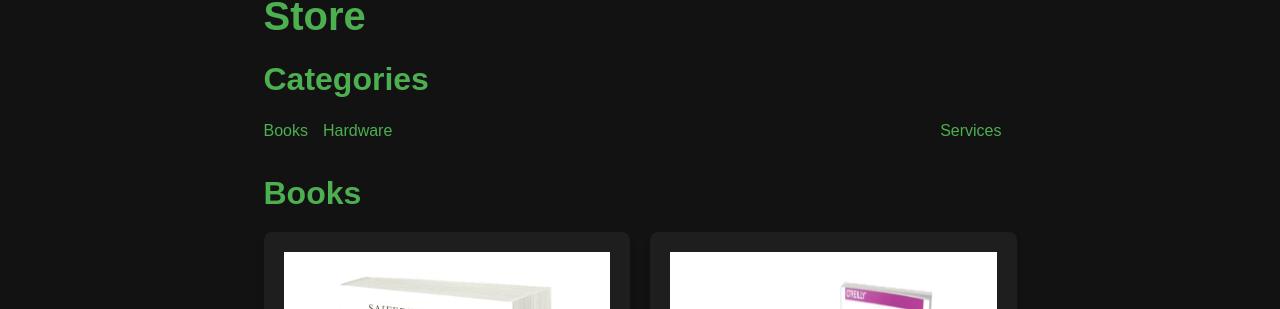
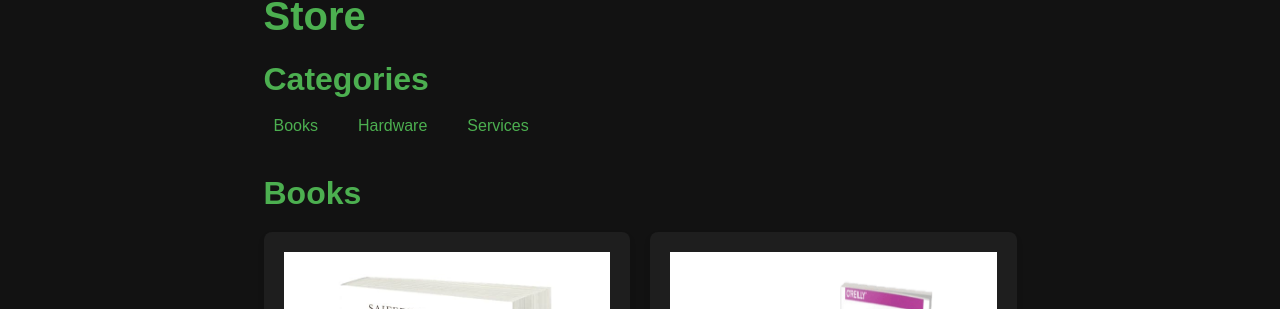
Before and after one commit to whiterabbit21m-test/whiterabbit21m-test.github.io, a Jekyll site: the page built from shop.html, in a window 1280 px wide. Shown: the part 292-601 px from the top of the page. Built offline with Jekyll 4.4.1, drawn with Linux system fonts in a browser that asks for light colours.

Commit message:
Update _shop.scss

```diff
--- a/_sass/_shop.scss
+++ b/_sass/_shop.scss
@@ -3,10 +3,11 @@ $accent-color: #4CAF50;
 $text-color: #ffffff;
 $card-bg-color: #1E1E1E;
 
-.shop-container, .cart-container {
+.shop-container {
   max-width: 1200px;
   margin: 0 auto;
   padding: 20px;
+
   h1, h2 {
     color: $accent-color;
     margin-bottom: 20px;
@@ -15,51 +16,39 @@ $card-bg-color: #1E1E1E;
 
 .product-categories {
   margin-bottom: 30px;
+
+  h2 {
+    margin-bottom: 10px;
+  }
+
   ul {
     list-style-type: none;
     padding: 0;
+    margin: 0;
     display: flex;
+    justify-content: flex-start;
     align-items: center;
-    li {
-      display: inline-block;
-      margin-right: 15px;
-      &:last-child {
-        margin-left: auto; // Spinge l'icona del carrello a destra
-      }
-      a {
-        color: $accent-color;
-        text-decoration: none;
-        &:hover {
-          text-decoration: underline;
-        }
-      }
+  }
+
+  li {
+    margin-right: 20px;
+
+    &:last-child {
+      margin-right: 0;
     }
   }
-}
 
-.cart-icon {
-  position: relative;
   a {
-    display: flex;
-    align-items: center;
-  }
-  svg {
-    width: 24px;
-    height: 24px;
-    stroke: $accent-color;
-  }
-  #cart-count {
-    position: absolute;
-    top: -8px;
-    right: -8px;
-    background-color: $accent-color;
-    color: $text-color;
-    border-radius: 50%;
-    padding: 2px 6px;
-    font-size: 12px;
-    font-weight: bold;
-    min-width: 18px;
-    text-align: center;
+    color: $accent-color;
+    text-decoration: none;
+    padding: 5px 10px;
+    display: block;
+    transition: background-color 0.3s ease;
+
+    &:hover, &.active {
+      background-color: rgba($accent-color, 0.1);
+      text-decoration: underline;
+    }
   }
 }
 
@@ -79,23 +68,28 @@ $card-bg-color: #1E1E1E;
   padding: 20px;
   text-align: center;
   box-shadow: 0 4px 6px rgba(0, 0, 0, 0.1);
+
   img {
     max-width: 100%;
     height: auto;
     margin-bottom: 15px;
   }
+
   h3 {
     color: $accent-color;
     margin-bottom: 10px;
   }
+
   p {
     color: $text-color;
     margin-bottom: 15px;
   }
+
   .price {
     font-weight: bold;
     color: $accent-color;
   }
+
   .add-to-cart {
     @extend .cta-button;
     width: 100%;
@@ -108,16 +102,19 @@ $card-bg-color: #1E1E1E;
   padding: 20px;
   margin-top: 30px;
   box-shadow: 0 4px 6px rgba(0, 0, 0, 0.1);
+
   h2 {
     color: $accent-color;
     margin-bottom: 15px;
   }
+
   #cart-items {
     margin-bottom: 15px;
     p {
       color: $text-color;
     }
   }
+
   #cart-total {
     font-weight: bold;
     color: $accent-color;
@@ -134,6 +131,7 @@ $card-bg-color: #1E1E1E;
   height: 100%;
   overflow: auto;
   background-color: rgba(0,0,0,0.4);
+
   .modal-content {
     background-color: $card-bg-color;
     margin: 15% auto;
@@ -141,6 +139,7 @@ $card-bg-color: #1E1E1E;
     border-radius: 8px;
     max-width: 500px;
     box-shadow: 0 4px 6px rgba(0, 0, 0, 0.1);
+
     h2 {
       color: $accent-color;
       margin-bottom: 20px;
@@ -152,6 +151,7 @@ $card-bg-color: #1E1E1E;
   display: flex;
   flex-direction: column;
   gap: 15px;
+
   input {
     padding: 10px;
     border-radius: 4px;
@@ -159,11 +159,13 @@ $card-bg-color: #1E1E1E;
     background-color: #2C2C2C;
     color: $text-color;
     font-size: 16px;
+
     &:focus {
       outline: none;
       border-color: $accent-color;
     }
   }
+
   button[type="submit"] {
     @extend .cta-button;
   }
@@ -182,16 +184,28 @@ $card-bg-color: #1E1E1E;
   transition: background-color 0.3s ease, transform 0.2s ease;
   cursor: pointer;
   text-align: center;
+
   &:hover, &:focus {
     background-color: darken($accent-color, 10%);
     transform: translateY(-2px);
   }
+
   &:active {
     transform: translateY(0);
   }
 }
 
 @media (max-width: 768px) {
+  .product-categories {
+    ul {
+      flex-wrap: wrap;
+    }
+
+    li {
+      margin-bottom: 10px;
+    }
+  }
+
   .product-list {
     grid-template-columns: repeat(2, 1fr);
   }
@@ -201,10 +215,12 @@ $card-bg-color: #1E1E1E;
   .product-list {
     grid-template-columns: 1fr;
   }
+
   .modal-content {
     width: 90%;
     margin: 10% auto;
   }
+
   .cta-button {
     padding: 12px 24px;
   }
```
